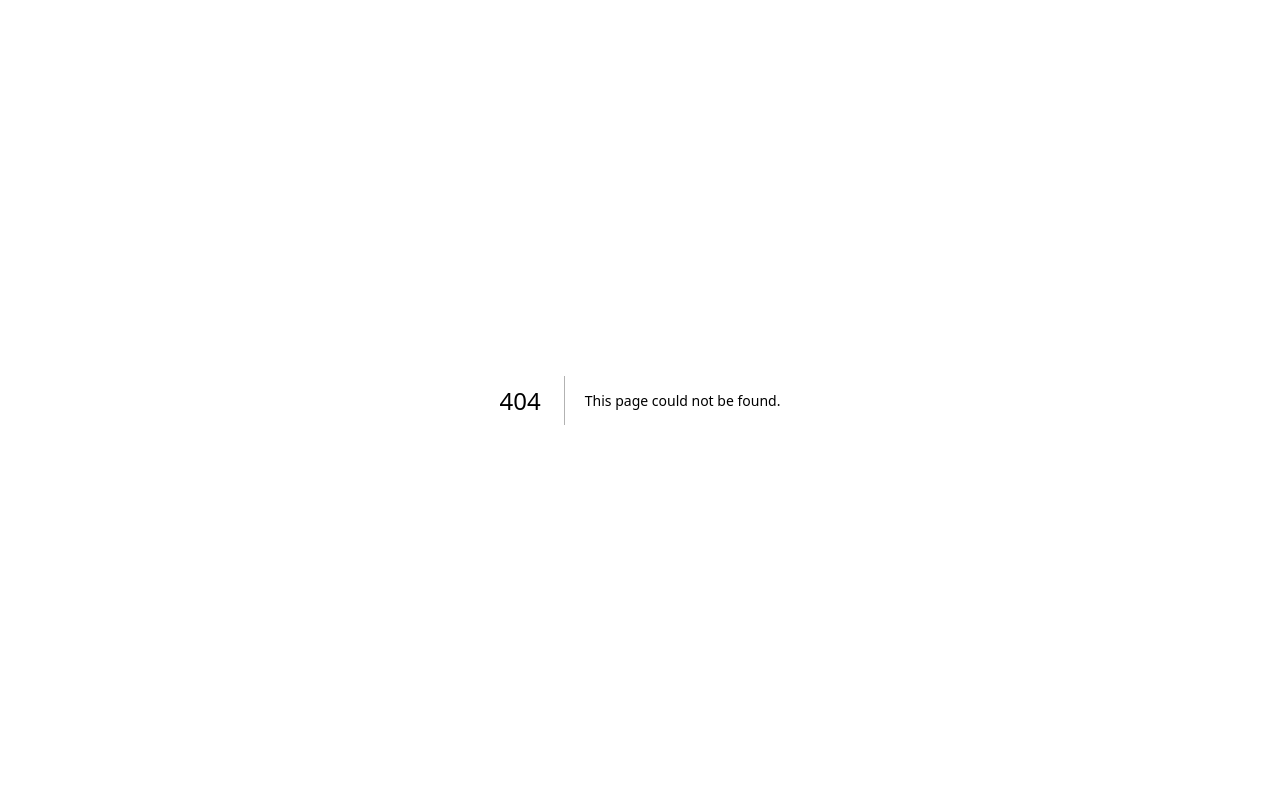
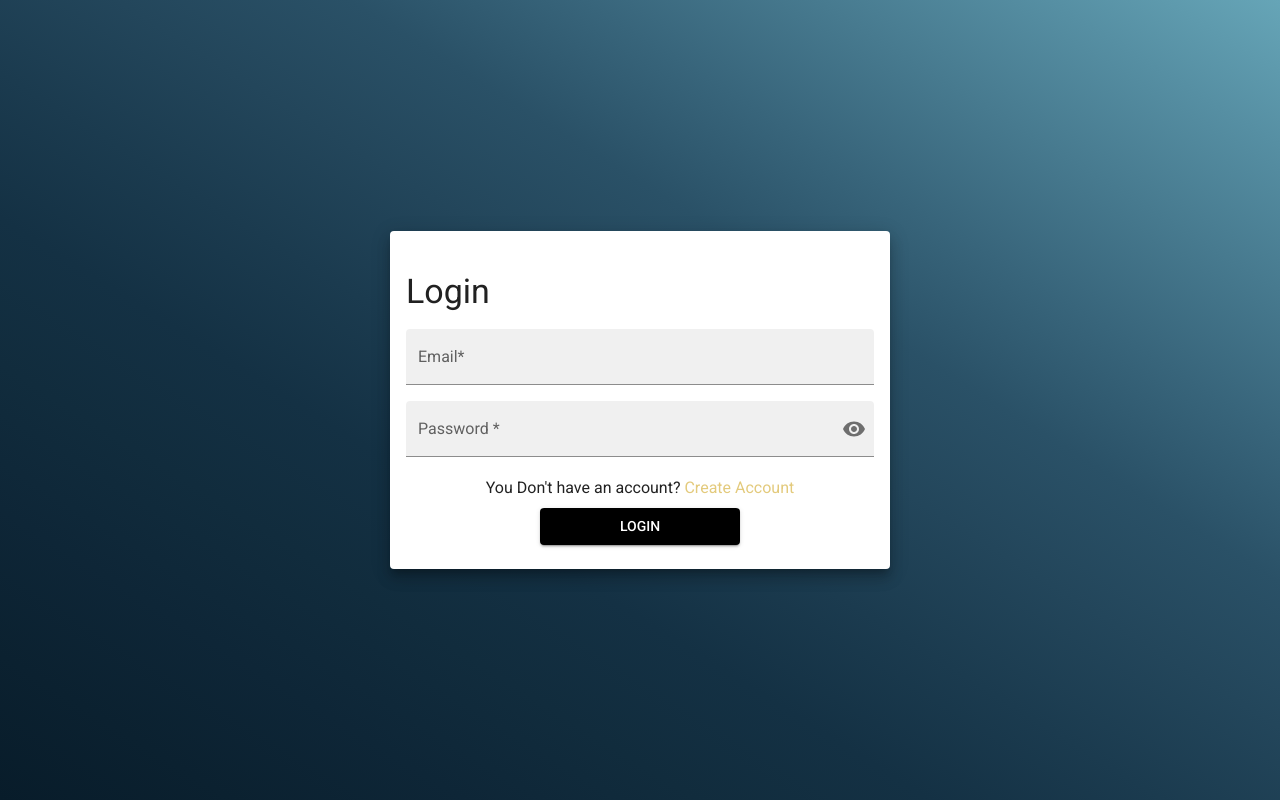
Before and after one commit to kingmohbil/online-store, a Next.js app: page /auth/login in a window 1280 px wide. Before the commit this address had no page. Built offline with nearby package versions, Linux system fonts and the light colour scheme.

Commit message:
created login page

```diff
--- /dev/null
+++ b/pages/auth/login.tsx
@@ -0,0 +1,48 @@
+import React from 'react';
+import Head from 'next/head';
+import LoginForm from '@/components/LoginForm';
+import { Paper, Box } from '@mui/material';
+
+function LoginPage() {
+  return (
+    <>
+      <Head>
+        <title>Login</title>
+      </Head>
+      <Box
+        sx={{
+          minHeight: '100vh',
+          display: 'flex',
+          flexDirection: 'column',
+          justifyContent: 'center',
+          alignItems: 'center',
+        }}
+      >
+        <Paper
+          sx={{
+            px: {
+              xs: 2,
+            },
+            pt: {
+              xs: 5,
+            },
+            pb: {
+              xs: 3,
+            },
+            width: {
+              xs: 300,
+              sm: 500,
+            },
+          }}
+          elevation={10}
+        >
+          <Box>
+            <LoginForm />
+          </Box>
+        </Paper>
+      </Box>
+    </>
+  );
+}
+
+export default LoginPage;
```
